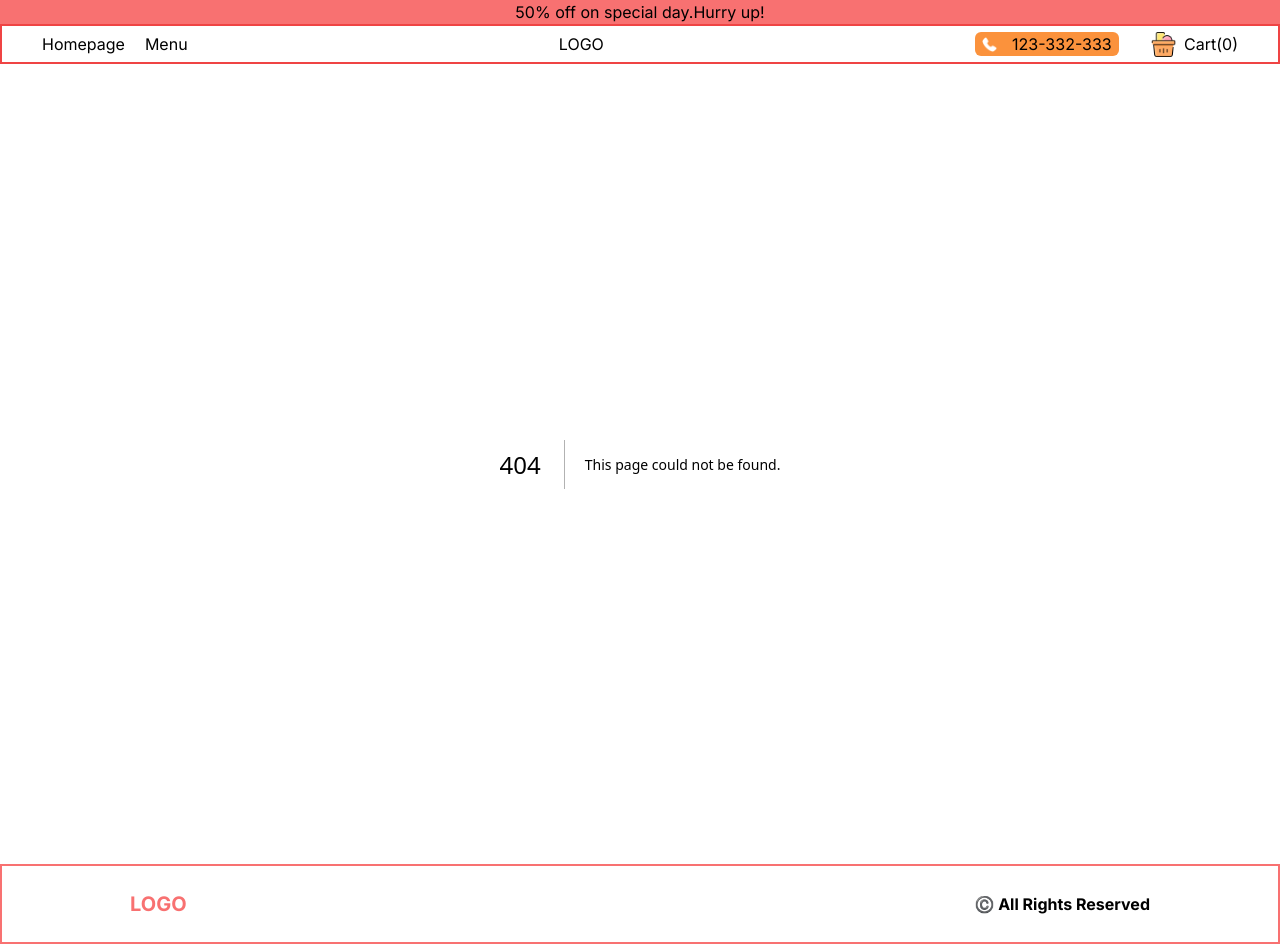
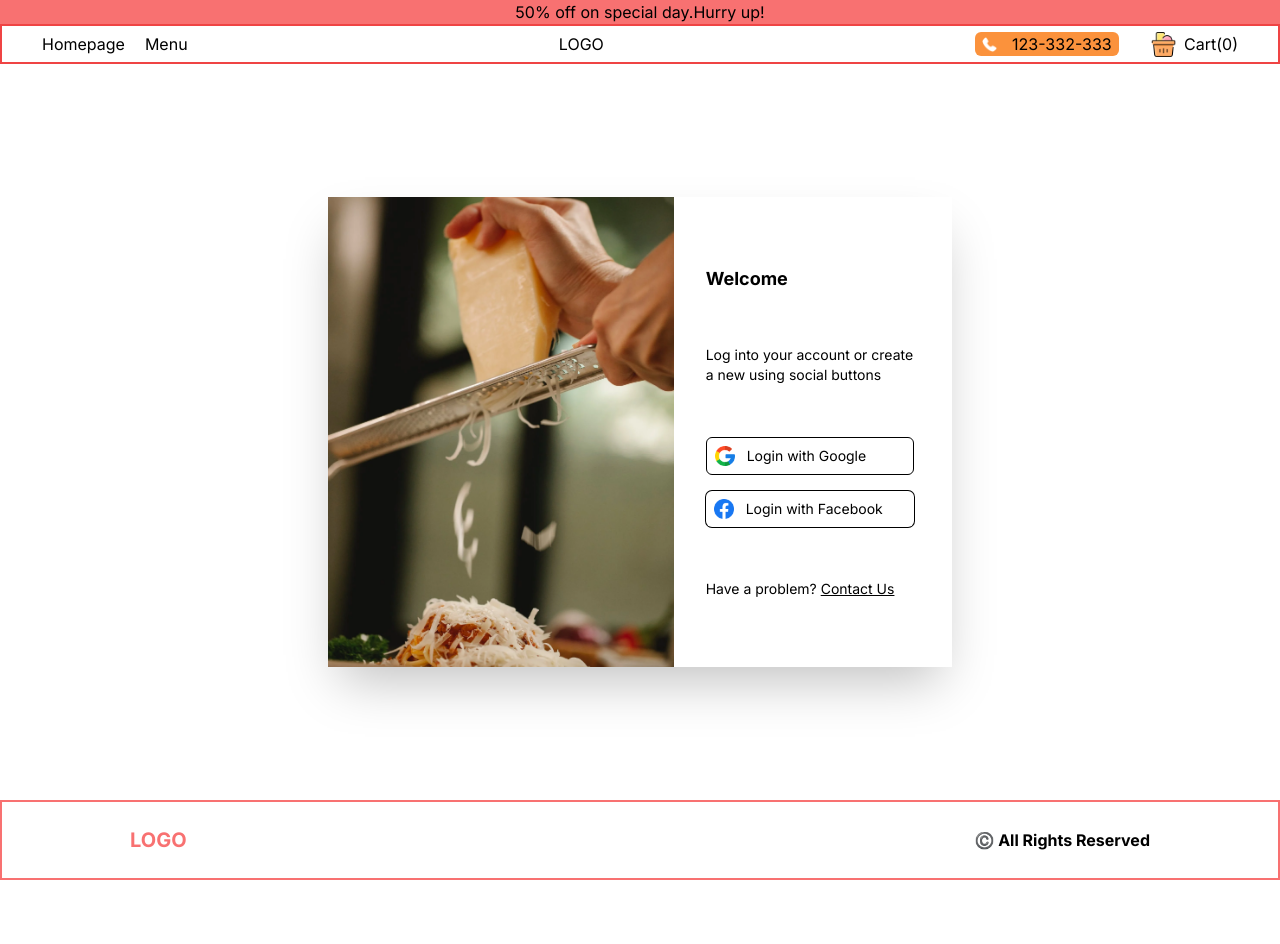
Before and after one commit to nitish2k03/restaurant, a Next.js app: page /login in a window 1280 px wide. Before the commit this address had no page. After the commit the page ends 880 px from the top, so only its background shows below. Built offline with nearby package versions, Linux system fonts and the light colour scheme.

Commit message:
Login route created

```diff
--- /dev/null
+++ b/src/app/login/page.tsx
@@ -0,0 +1,11 @@
+import React from "react";
+import LoginPage from "~/components/Login";
+const Login = () => {
+  return (
+    <div className="w-100%">
+      <LoginPage />
+    </div>
+  );
+};
+
+export default Login;
```
